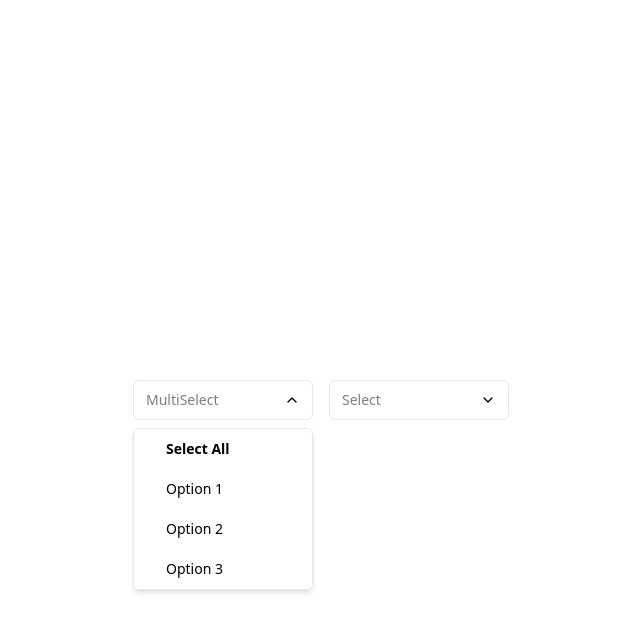
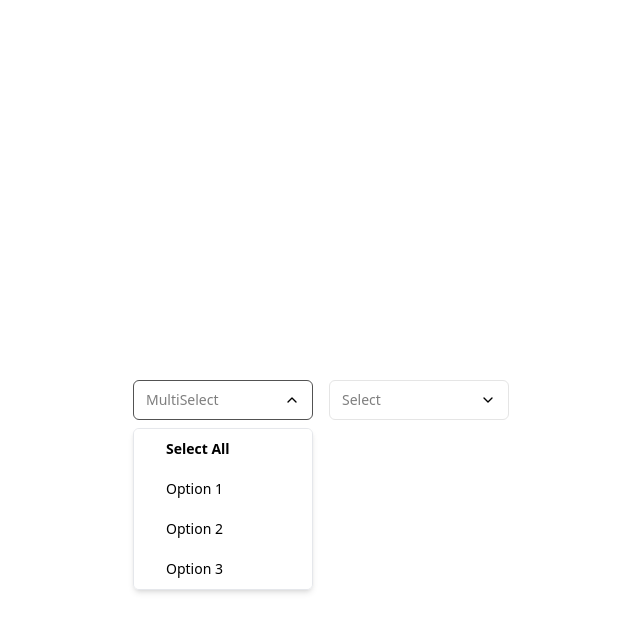
Before and after one commit to FlemingVincent/hive-fe-challenge, a Next.js app: page / in a window 1280 px wide. Both pictures are taken after a click on the button "MultiSelect". Shown: the top 632 px of the page, without its empty margins (319-959 px from the left). Built offline with nearby package versions, Linux system fonts and the light colour scheme.

Commit message:
Added border animation on open/close.

```diff
--- a/src/components/Select.js
+++ b/src/components/Select.js
@@ -58,7 +58,12 @@ export default function Select({
 	return (
 		<div className={cn("min-w-[180px] relative", className)} ref={selectRef}>
 			<button
-				className="flex flex-row h-10 w-full max-w-full items-center justify-between rounded-md border bg-white px-3 py-2"
+				className={cn(
+					"flex flex-row h-10 w-full max-w-full items-center justify-between rounded-md border bg-white px-3 py-2",
+					isOpen
+						? "border-neutral-600 transition-colors duration-200 ease-in-out"
+						: "border-neutral-200 duration-200 ease-in-out",
+				)}
 				onClick={toggleSelect}
 			>
 				<p className="text-sm truncate">
@@ -91,7 +96,7 @@ export default function Select({
 					)}
 					{options.map((option, index) => (
 						<button
-							className="relative flex w-full max-w-full items-center rounded-sm h-10 py-1.5 pl-8 pr-2 hover:bg-neutral-100 transition-colors"
+							className="relative flex w-full max-w-full items-center rounded-sm h-10 py-1.5 pl-8 pr-2 hover:bg-neutral-100 transition-colors duration-200 ease-in-out"
 							key={index}
 							onClick={() => handleOptionClick(option)}
 						>
```
